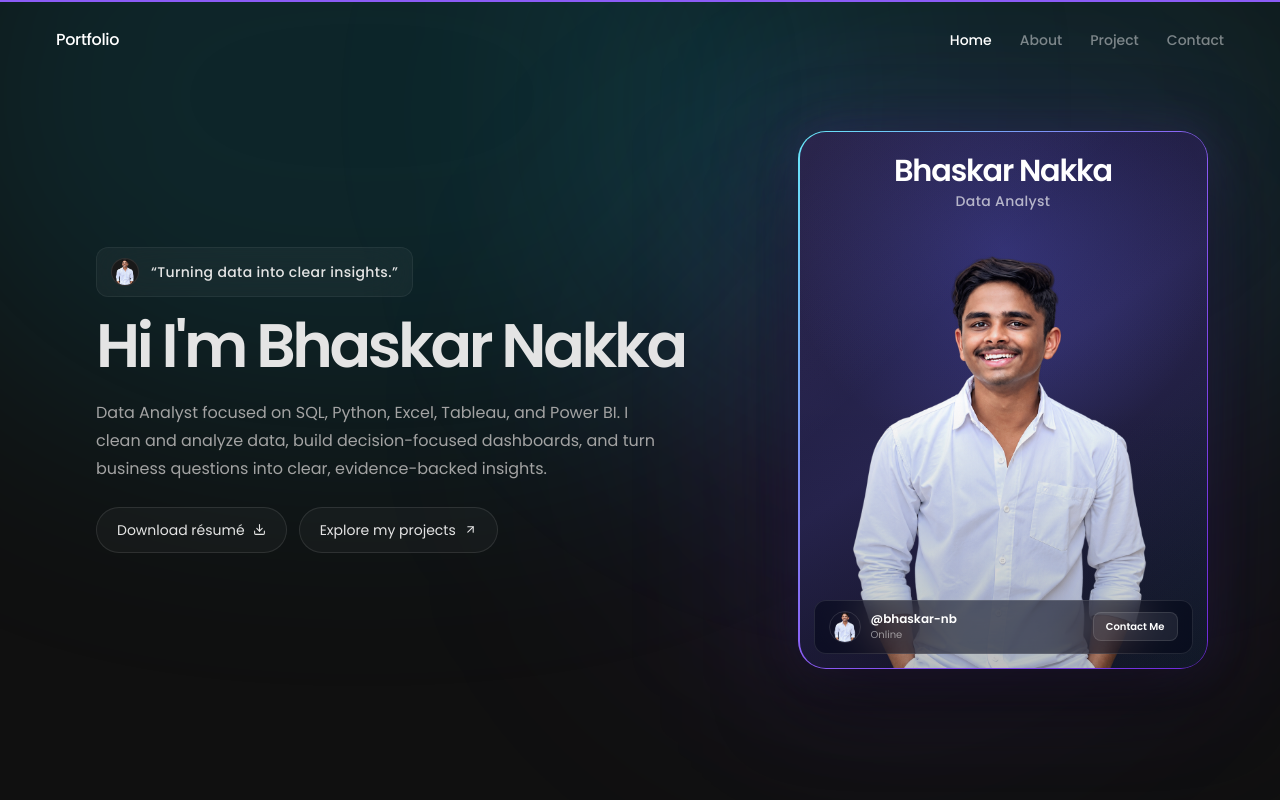
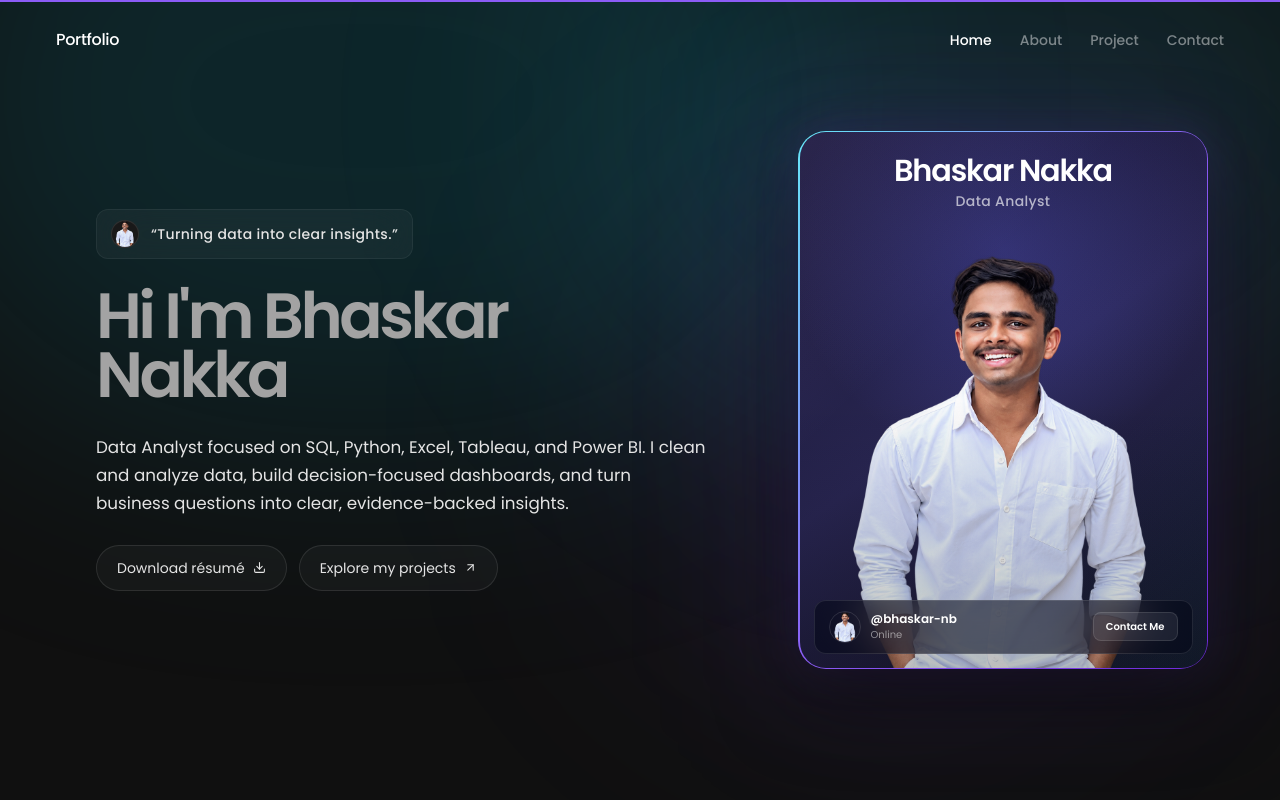
Before and after one commit to bhaskar-nb/portfolio, a Next.js app: page / in a window 1280 px wide. Shown: the top 800 px of the page. Built offline with nearby package versions, Linux system fonts and the light colour scheme.

Commit message:
Match hero introduction text layout

```diff
--- a/components/Hero.tsx
+++ b/components/Hero.tsx
@@ -22,7 +22,7 @@ export default function Hero() {
           transition={{ duration: 0.65 }}
           className="max-w-[650px] lg:pl-10"
         >
-          <div className="mb-5 inline-flex items-center gap-3 rounded-xl border border-white/[0.06] bg-white/[0.04] px-3.5 py-2.5 backdrop-blur-xl">
+          <div className="mb-7 inline-flex items-center gap-3 rounded-xl border border-white/[0.06] bg-white/[0.04] px-3.5 py-2.5 backdrop-blur-xl">
             <div className="relative h-7 w-7 overflow-hidden rounded-full border border-white/10 bg-base-700">
               <Image src="/DP image.png" alt="" fill sizes="28px" className="object-cover object-top" />
             </div>
@@ -31,15 +31,15 @@ export default function Hero() {
             </span>
           </div>
 
-          <h1 className="max-w-[610px] font-display text-[clamp(3rem,4.8vw,5.2rem)] font-semibold leading-[0.94] tracking-[-0.055em] text-ink-200">
+          <h1 className="max-w-[500px] font-display text-[clamp(3.2rem,5vw,5.1rem)] font-semibold leading-[0.92] tracking-[-0.055em] text-ink-400">
             Hi I&apos;m {profile.name}
           </h1>
 
-          <p className="mt-6 max-w-[560px] text-[0.95rem] leading-7 text-ink-400 sm:text-base sm:leading-7">
+          <p className="mt-7 max-w-[610px] text-[0.98rem] leading-7 text-ink-200 sm:text-[1.05rem] sm:leading-7">
             {profile.summary}
           </p>
 
-          <div className="mt-6 flex flex-wrap items-center gap-3">
+          <div className="mt-7 flex flex-wrap items-center gap-3">
             <MagneticButton
               href="/Resume.pdf"
               download
```
